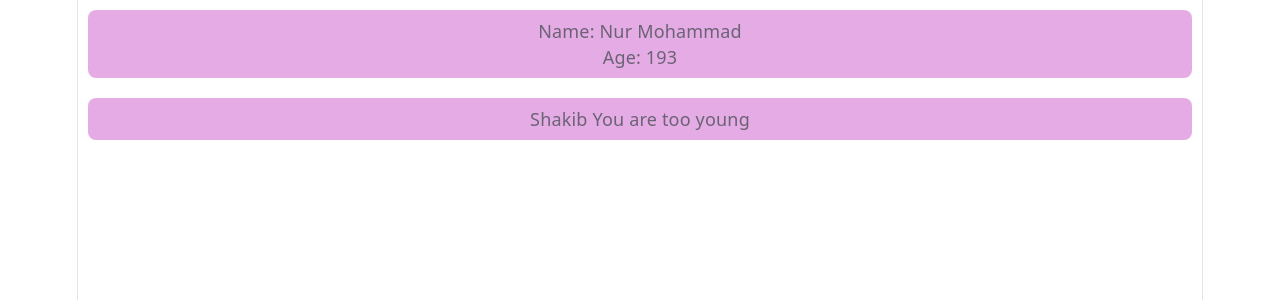
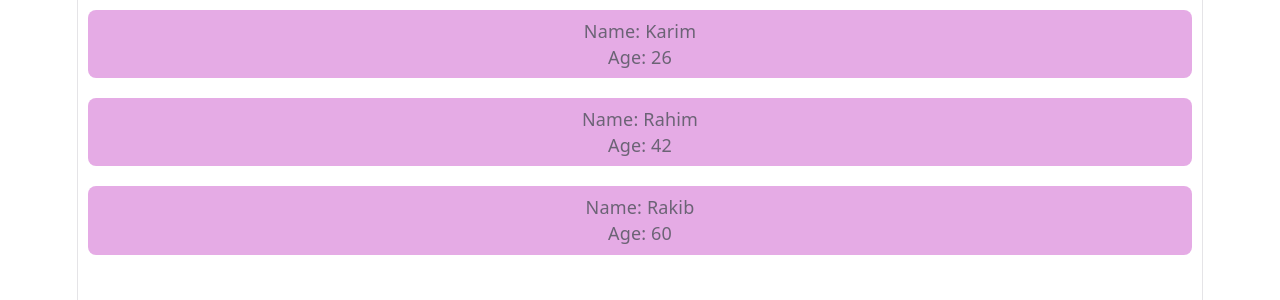
Before and after one commit to nur-mohd/react-practice-next-level, a React (Vite) app: page / in a window 1280 px wide. Shown: the top 300 px of the page. Built offline with nearby package versions, Linux system fonts and the light colour scheme.

Commit message:
Dynamic rendering from array

```diff
--- a/src/App.jsx
+++ b/src/App.jsx
@@ -3,10 +3,28 @@ import Card from './components/Card'
 
 function App() {
 
+  const members = [
+    {name : "Shakib", age: 10},
+    {name : "Rakib", age: 60},
+    {name : "Rahim", age: 42},
+    {name : "Karim", age: 26}
+  ];
+
   return (
     <>
-      <Card name="Nur Mohammad" age={193}/>
-      <Card name="Shakib" age={9}/>
+     {/* Manually Rendering */}
+      {/* <Card name={members[0].name} age={members[0].age} />
+      <Card name={members[1].name} age={members[1].age} />
+      <Card name={members[2].name} age={members[2].age} />
+      <Card name={members[3].name} age={members[3].age} /> */}
+
+
+    {/* Dynamic Rendering */}
+    {
+      members.filter((member) => member.age > 18 ).sort((a,b) => a.age - b.age).map(member => (
+        <Card name={member.name} age = {member.age} />
+      ))
+    }
     </>
   )
 }
```
